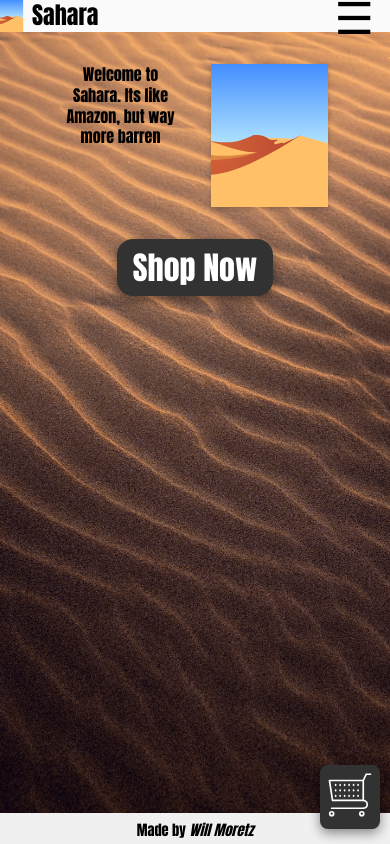
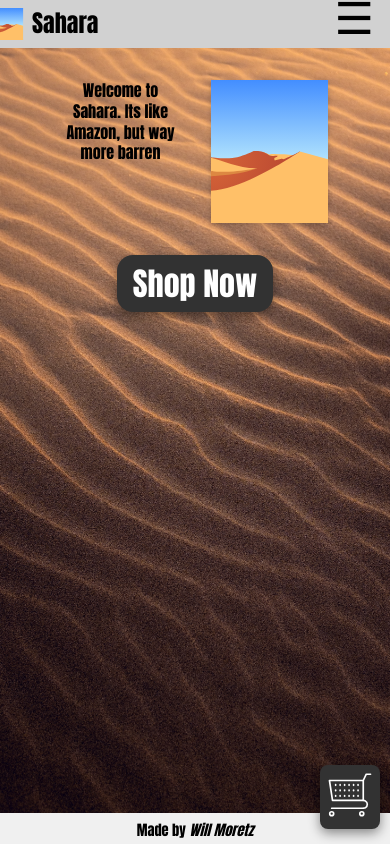
Before and after one commit to WillMoretz/shopping-cart, a React app: page /#/ in a window 390 px wide. Built offline with nearby package versions, Linux system fonts and the light colour scheme; no server answers.

Commit message:
adjusted transparency of header and footer

```diff
--- a/src/index.css
+++ b/src/index.css
@@ -29,7 +29,7 @@ button:hover {
 }
 
 header {
-  background-color: rgba(0, 0, 0, 0.7);
+  background-color: rgba(0, 0, 0, 0.55);
   display: flex;
 }
 
@@ -61,7 +61,8 @@ header {
   }
 
   .header-top {
-    background-color: rgb(250, 250, 250);
+    background-color: rgba(250, 250, 250, 0.7);
+    padding: 0.5rem 0 0.5rem 0;
   }
 
   .brand {
```
